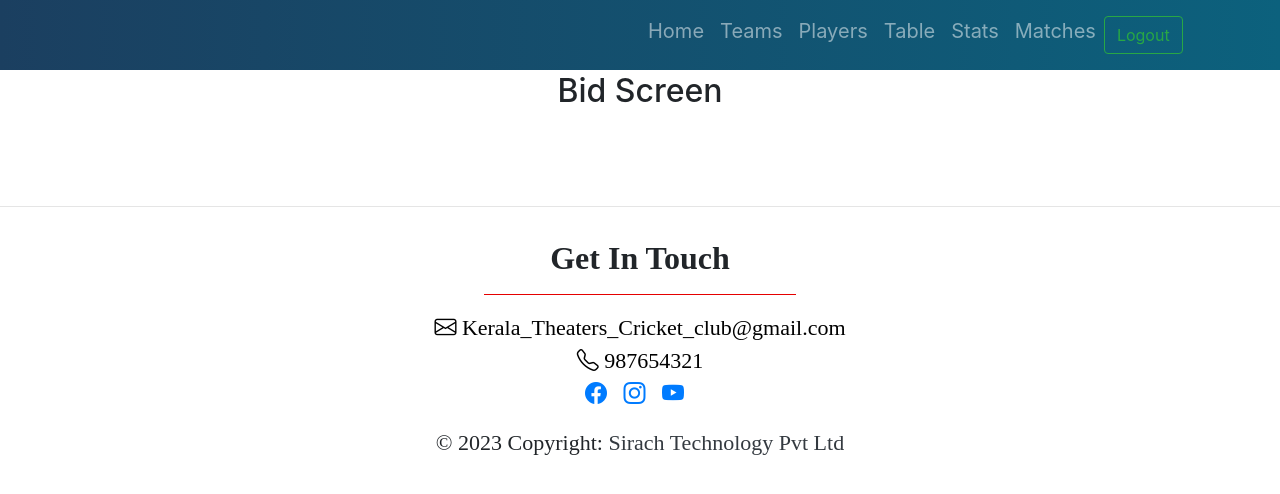
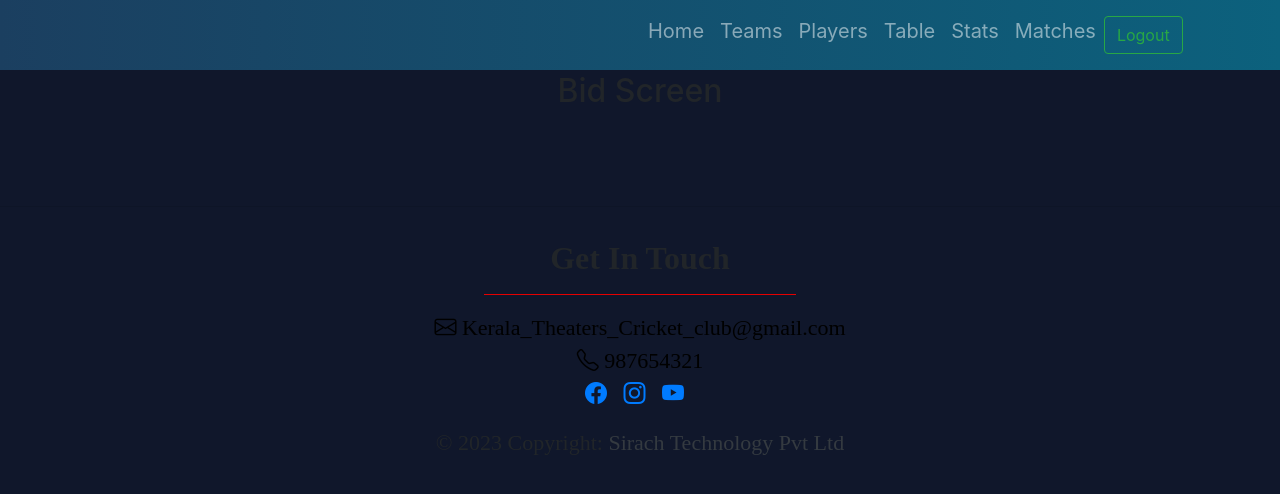
Before and after one commit to dinto/KTCC, a Django app: page /Bid_Screen/ in a window 1280 px wide. Shown: the top 494 px of the page. Run offline with Django 3.2, Linux system fonts and the light colour scheme; the visitor is signed in with stand-in values (Sample User, id 1); data that the repository does not hold is empty; some libraries are stand-ins or nearby versions.

```diff
--- a/Kerala_Theaters_Cricket_club/templates/base.html
+++ b/Kerala_Theaters_Cricket_club/templates/base.html
@@ -10,6 +10,9 @@
     <style>
       footer {
     bottom: 0;
+}
+body{
+  background-color:  rgb(16,23,43)
 }
     </style>
   </head>
```
Also changed, not shown: 1 other file.
